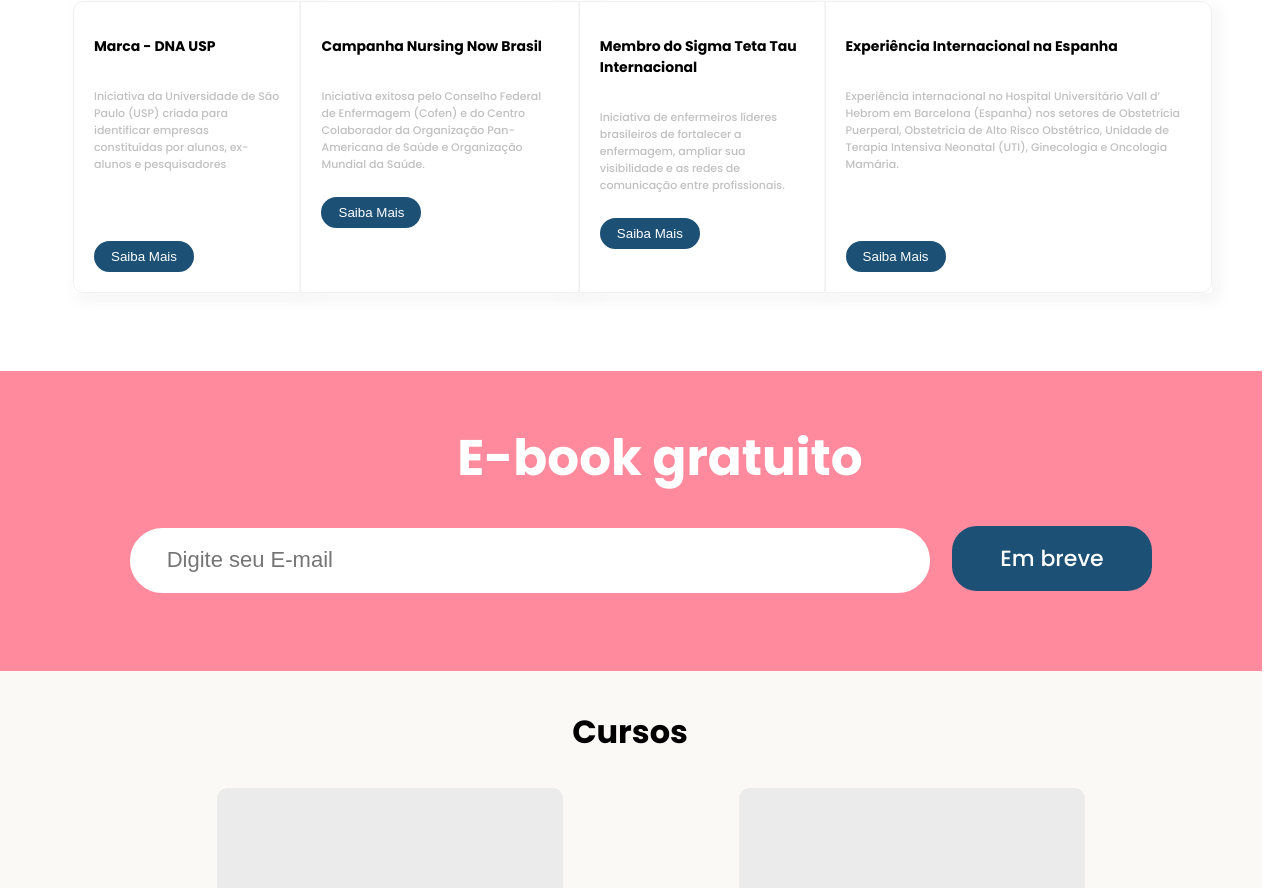
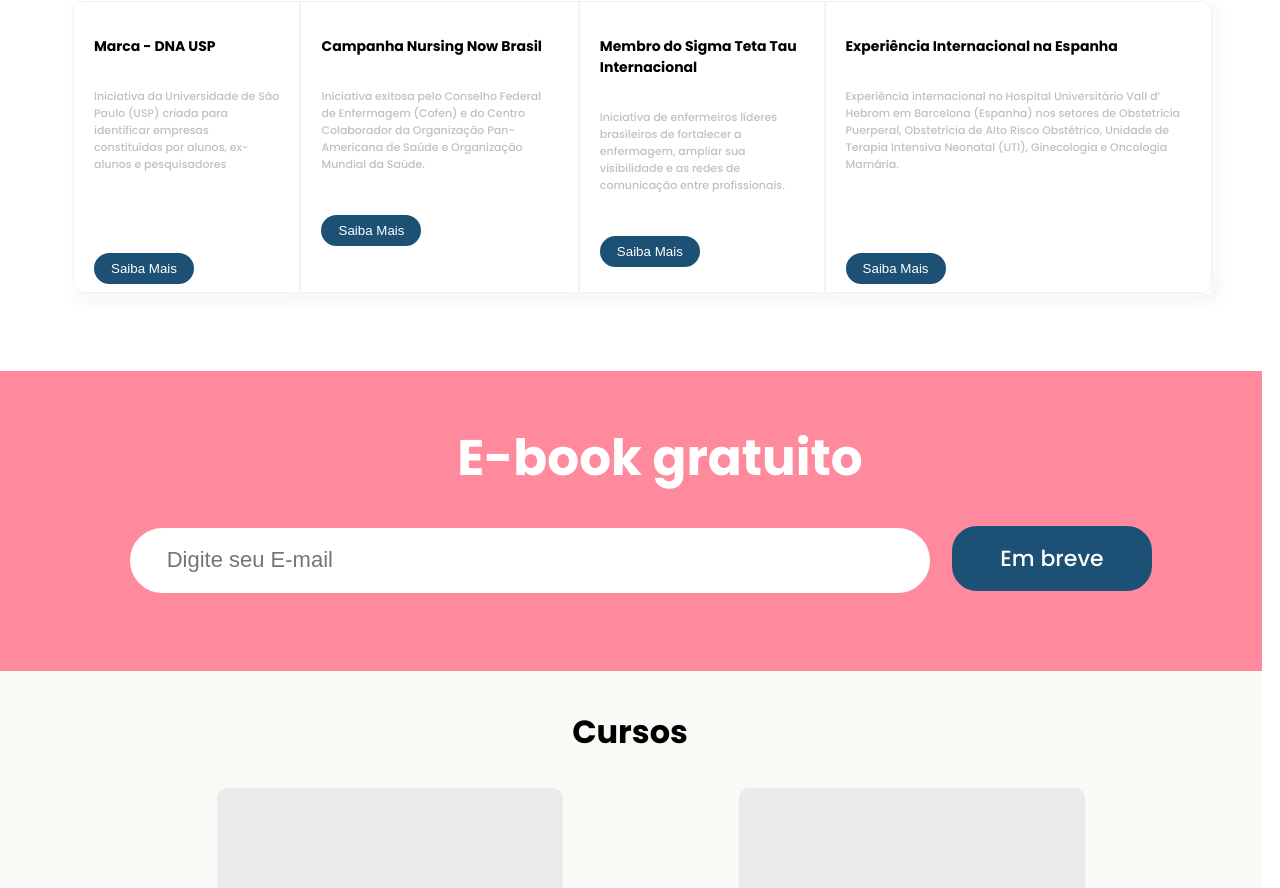
Before and after one commit to GabrielManso/dra-patricia, a React (Create React App) app: page / in a window 1280 px wide. Shown: the part 1719-2607 px from the top of the page. Built offline with nearby package versions, Linux system fonts and the light colour scheme.

Commit message:
Final-19

```diff
--- a/src/pages/main/Main.js
+++ b/src/pages/main/Main.js
@@ -72,7 +72,7 @@ const Main = () => {
             <p>Iniciativa da Universidade de São Paulo (USP)
               criada para identificar empresas constituídas por alunos, ex-alunos e pesquisadores
             </p>
-            <button className="btn-dif" onClick={(() => history.push({pathname: '/portfolio'}))}>Saiba Mais</button>
+            <button className="btn-1" onClick={(() => history.push({pathname: '/portfolio'}))}>Saiba Mais</button>
           </li>
           <li className="listDif">
             <h3>
@@ -81,7 +81,7 @@ const Main = () => {
               de Enfermagem (Cofen) e do Centro
               Colaborador da Organização Pan-Americana de Saúde e Organização Mundial da Saúde.
             </p>
-            <button className="btn-dif" onClick={(() => history.push({pathname: '/portfolio'}))}>Saiba Mais</button>
+            <button className="btn-2" onClick={(() => history.push({pathname: '/portfolio'}))}>Saiba Mais</button>
           </li>
           <li className="listDif">
             <h3>Membro do Sigma Teta
@@ -91,7 +91,7 @@ const Main = () => {
                 visibilidade e as redes de comunicação entre
                 profissionais.
             </p>
-            <button className="btn-dif" onClick={(() => history.push({pathname: '/portfolio'}))}>Saiba Mais</button>
+            <button className="btn-3" onClick={(() => history.push({pathname: '/portfolio'}))}>Saiba Mais</button>
           </li>
           <li className="listDif">
             <h3>Experiência Internacional
@@ -103,7 +103,7 @@ const Main = () => {
                 Neonatal (UTI), Ginecologia e Oncologia
                 Mamária.
             </p>
-            <button className="btn-dif" onClick={(() => history.push({pathname: '/portfolio'}))}>Saiba Mais</button>
+            <button className="btn-4" onClick={(() => history.push({pathname: '/portfolio'}))}>Saiba Mais</button>
           </li>
         </ul>
       </section>
--- a/src/pages/main/style.css
+++ b/src/pages/main/style.css
@@ -212,18 +212,21 @@ font-family: 'Poppins', sans-serif;
   background-color: #fff;
 }
 
-.diful .listDif:nth-child(1) p{
-  margin-bottom: 50%;
+.diful .listDif .btn-1{
+  position: relative;
+  top: 16%;
 }
-.diful .listDif:nth-child(2) p{
-  margin-bottom: 21%;
+.diful .listDif .btn-2{
+  position: relative;
+  top: 1%;
 }
-.diful .listDif:nth-child(3) p{
-  margin-bottom: 24%;
-
+.diful .listDif .btn-3{
+  position: relative;
+  top: 1%;
 }
-.diful .listDif:nth-child(4) p{
-  margin-bottom: 27%;
+.diful .listDif .btn-4{
+  position: relative;
+  top: 16%;
 }
 
 .dif ul li .btn-dif{
```
